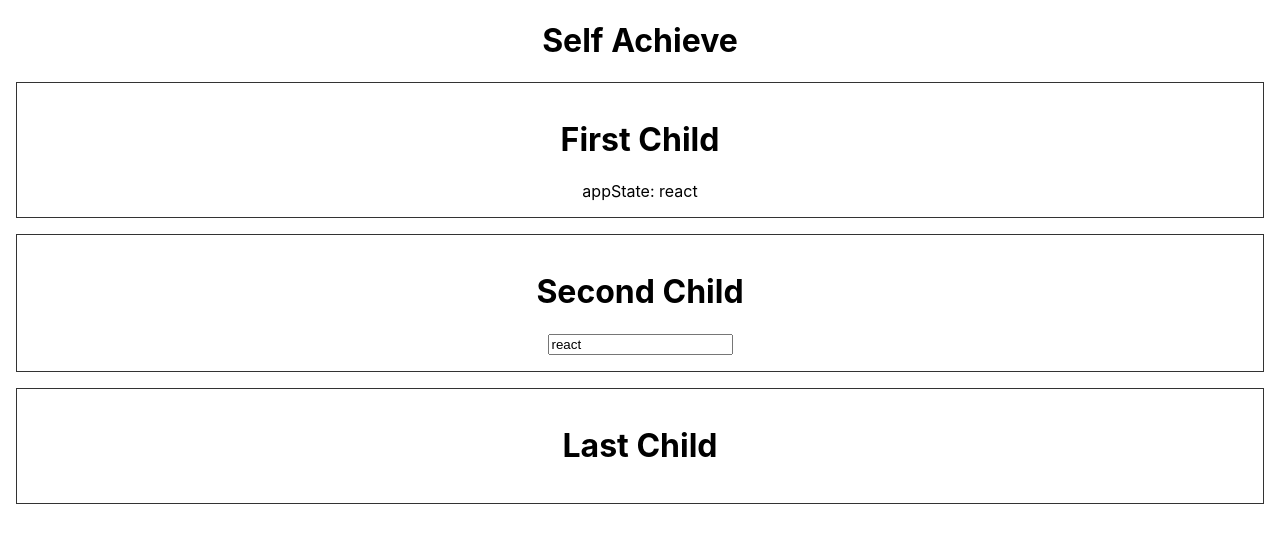
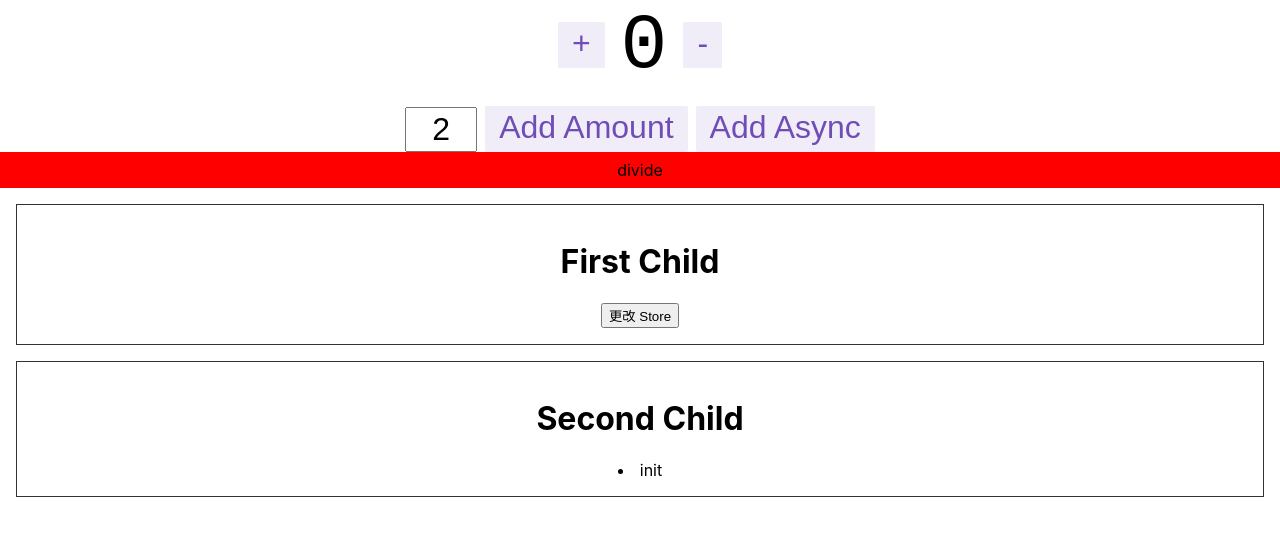
Before and after one commit to bowen-wu/redux-analyze, a React (Create React App) app: page / in a window 1280 px wide. Shown: the top 542 px of the page. Built offline with nearby package versions, Linux system fonts and the light colour scheme.

Commit message:
feat: original Redux

```diff
--- a/src/App.css
+++ b/src/App.css
@@ -38,6 +38,11 @@
   }
 }
 
+.divide {
+  padding: 8px;
+  background-color: #ff0000;
+}
+
 .child {
   padding: 16px;
   margin: 16px;
--- a/src/App.js
+++ b/src/App.js
@@ -1,13 +1,18 @@
 import React from 'react';
 import {Counter} from './features/counter/Counter';
+import SelfAchieve from './features/selfAchieve';
+import OriginalRedux from './features/originalRedux';
 import './App.css';
-import SelfAchieve from './features/selfAchieve';
 
 function App() {
   return (
     <div className="App">
-      {/*<Counter/>*/}
-      <SelfAchieve/>
+      <Counter/>
+      {/*<SelfAchieve/>*/}
+
+      <div className='divide'>divide</div>
+
+      <OriginalRedux/>
     </div>
   );
 }
--- /dev/null
+++ b/src/features/originalRedux/index.js
@@ -0,0 +1,85 @@
+/**
+ * redux
+ */
+import React, {useEffect, useState} from 'react';
+import {createStore} from 'redux';
+
+/**
+ * action
+ */
+let nextTodoId = 0;
+const addTodo = text => ({
+  type: 'ADD_TODO',
+  id: nextTodoId++,
+  text
+});
+
+/**
+ * reducer = (state, action) => state;
+ */
+const rootReducer = (state = {}, action) => {
+  switch (action.type) {
+    case 'ADD_TODO':
+      return {
+        ...state,
+        todos: [
+          ...state.todos,
+          {
+            id: action.id,
+            text: action.text,
+            completed: false
+          }]
+      };
+    default:
+      return state;
+  }
+};
+console.log('rootReducer -> ', rootReducer);
+
+/**
+ * store = { dispatch, subscribe, getState, replaceReducer, [$$observable]: observable }
+ */
+const store = createStore(rootReducer, {todos: [{id: 10341, text: 'init', completed: false}]});
+console.log('store -> ', store);
+
+const OriginalRedux = () => {
+  console.log('OriginalRedux store -> ', store);
+  return (
+    <div>
+      <FirstChild/>
+      <SecondChild state={store}/>
+    </div>
+  );
+};
+
+const FirstChild = () => {
+  const onChangeStore = () => {
+    store.dispatch(addTodo('手动更改 Store'));
+  };
+
+  return (
+    <div className='child'>
+      <h1>First Child</h1>
+      <button onClick={onChangeStore}>更改 Store</button>
+    </div>
+  );
+};
+
+const SecondChild = (props) => {
+  const [, setUpdate] = useState({});
+
+  useEffect(() => {
+    const unSubscribe = props.state.subscribe(() => setUpdate({}));
+    return () => {
+      unSubscribe();
+    };
+  }, [props]);
+
+  return (
+    <div className='child'>
+      <h1>Second Child</h1>
+      {props.state.getState().todos && props.state.getState().todos.map(item => <li key={item.id}>{item.text}</li>)}
+    </div>
+  );
+};
+export default OriginalRedux;
```
Also changed, not shown: src/features/reduxAndReactRedux/index.js (added, +96 -0 lines), 1 other file (tests, documents, lock files or other folders).
